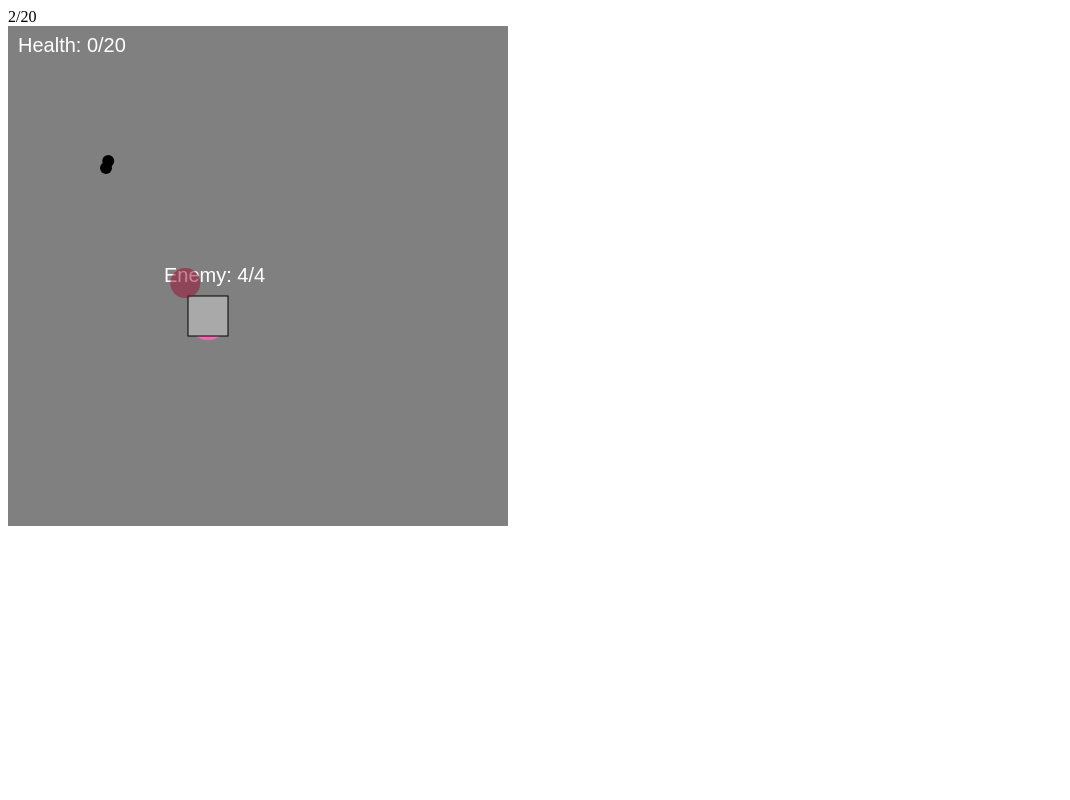
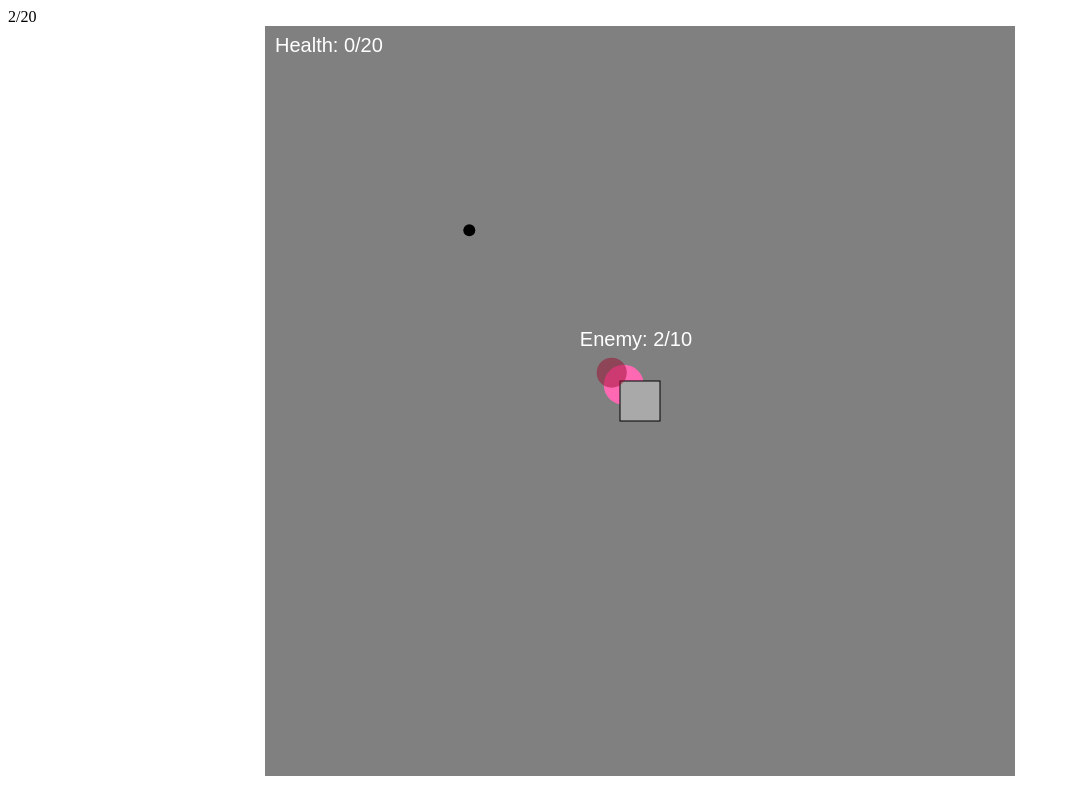
Before and after one commit to elroenalt/pythonProjects, a plain HTML site: page shooter game/main.html in a window 1280 px wide. Shown: the whole page, without its empty margins (0-1070 px from the left). Drawn offline with Linux system fonts and the light colour scheme.

Commit message:
fixed bugs cleaned up stats

```diff
--- a/shooter game/code.js
+++ b/shooter game/code.js
@@ -1,18 +1,30 @@
-const Border = {"x": 500,"y": 500}
 const canvas = document.querySelector('#gameScreen')
 const ctx = canvas.getContext('2d')
-const HitBoxOfSet = 2
-let dificulty = 1;
+const GAME_CONFIG = {
+    BORDER: { x: canvas.width, y: canvas.height },
+    HITBOX_OFFSET: 2,
+    ENEMY_COLORS: [
+        "#FF0000", "#DC143C", "#FFA500", "#800000", "#FF2400",
+        "#6B8E23", "#A0522D", "#006400", "#708090", "#483C32",
+        "#00FFFF", "#8A2BE2", "#7FFF00", "#FFD700", "#FF69B4",
+        "#F5F5F5", "#000000", "#4B0082", "#008080", "#964B00"
+    ],
+    PLAYER_BASE: {
+        SPEED: 2,
+        HEALTH: { MAX: 20, INVULNERABILITY: 10 },
+        PROJECTILE: { COOLDOWN: 50, SPEED: 6, LIFE: 300, DAMAGE: 2 }
+    },
+    ENEMY_BASE: {
+        SPEED: 2,
+        DAMAGE: 2,
+        HEALTH: { MAX: 10, INVULNERABILITY: 10 },
+        MOVE_CHECK_COOLDOWN: 20
+    }
+};
 const mouse = {
     "x": 0,
     "y": 0,
 }
-const enemieColor = [
-    "#FF0000", "#DC143C", "#FFA500", "#800000", "#FF2400",
-    "#6B8E23", "#A0522D", "#006400", "#708090", "#483C32",
-    "#00FFFF", "#8A2BE2", "#7FFF00", "#FFD700", "#FF69B4",
-    "#F5F5F5", "#000000", "#4B0082", "#008080", "#964B00"
-]
 const keys = {
     "w": false,
     "s": false,
@@ -21,15 +33,14 @@ const keys = {
 }
 
 class Entity {
-    constructor(x,y,w,h,vx,vy,rotx,roty,color,stats = {"damage": 20,"health": {"max": 10,"cur":5,"invunerability":10}},type = "entity",form = "circle") {
+    constructor(config = {"dim": {"height": 10, "width": 10},"pos":{"x": 0,"y":0,"rotX":0,"rotY":0},"v": {"x": 0,"y":0},"color": 'red',"stats": {"speed":2,"damage": 20,"health":{"max": 20,"cur":20,"invunerability":10},"projectyle": {"cooldown":50,"speed":6,"life": 20,"damage":2},},},managerInstance) {
         this.active = true
-        this.dim = {"height": h, "width": w,"hitboxHeight": h + HitBoxOfSet, "hitboxWidth": w + HitBoxOfSet}
-        this.v = {"x": vx, "y": vy}
-        this.loc = {"posX":x,"posY":y,"rotX": rotx,"rotY": roty}
-        this.color = color
-        this.type = type;
-        this.form = form;
-        this.stats = stats;
+        this.manager = managerInstance
+        this.dim = {"height": config.dim.height, "width": config.dim.width,"hitboxHeight": config.dim.height + GAME_CONFIG.HITBOX_OFFSET, "hitboxWidth": config.dim.width + GAME_CONFIG.HITBOX_OFFSET}
+        this.v = config.v
+        this.pos = config.pos
+        this.color = config.color
+        this.stats = config.stats;
     }
     tickUpdate() {
         if(!this.active) return
@@ -42,24 +53,24 @@ class Entity {
     draw() {
         ctx.fillStyle = this.color
         ctx.beginPath()
-        ctx.arc(this.loc.posX,this.loc.posY,this.dim.width,0,2*Math.PI)
+        ctx.arc(this.pos.x,this.pos.y,this.dim.width,0,2*Math.PI)
         ctx.fill()
     }
     move() {
-        const newPosX = this.loc.posX + this.v.x
-        const newPosY = this.loc.posY + this.v.y
-        if(newPosX - this.dim.hitboxWidth <= 0 || newPosX + this.dim.hitboxWidth >= Border.x) {
+        const newPosX = this.pos.x + this.v.x
+        const newPosY = this.pos.y + this.v.y
+        if(newPosX - this.dim.hitboxWidth <= 0 || newPosX + this.dim.hitboxWidth >= GAME_CONFIG.BORDER.x) {
             this.v.x *= -1
         }
-        if(newPosY - this.dim.hitboxWidth <= 0 || newPosY + this.dim.hitboxWidth >= Border.y) {
+        if(newPosY - this.dim.hitboxWidth <= 0 || newPosY + this.dim.hitboxWidth >= GAME_CONFIG.BORDER.y) {
             this.v.y *= -1
         }
-        this.loc.posX += this.v.x
-        this.loc.posY += this.v.y
+        this.pos.x += this.v.x
+        this.pos.y += this.v.y
     }
     checkColission(Object2) {
-        const dx = Object2.loc.posX - this.loc.posX
-        const dy = Object2.loc.posY - this.loc.posY
+        const dx = Object2.pos.x - this.pos.x
+        const dy = Object2.pos.y - this.pos.y
         const d = Math.sqrt(Math.pow(dx,2) + Math.pow(dy,2))
         if(d <= Object2.dim.hitboxWidth + this.dim.hitboxWidth) {
             this.collided()
@@ -74,24 +85,18 @@ class Entity {
     }
 }
 class Player extends Entity{
-    constructor(x, y, w, h, vx, vy, rotx, roty, color,stats = {"speed":2,"damage": 20,"health":{"max": 20,"cur":20,"invunerability":10},"projectyle": {"cooldown":50,"speed":6,"life": 20,"damage":2},}, type ="player", form = 'circle') {
-        super(x, y, w, h, vx, vy, rotx, roty, color, type, form);
-        this.stats = stats
-        this.type = type;
-        this.form = form;
-        this.invunerable = stats.health.invunerability;
+    constructor(config = {"dim": {"height": 10, "width": 10},"pos":{"x": 0,"y":0,"rotX":0,"rotY":0},"v": {"x": 0,"y":0},"color": 'red',"stats": {"speed":2,"damage": 20,"health":{"max": 20,"cur":20,"invunerability":10},"projectyle": {"cooldown":50,"speed":6,"life": 20,"damage":2},},},managerInstance) {
+        super(config, managerInstance);
+        this.invunerable = this.stats.health.invunerability;
         this.projectylCooldown = this.stats.projectyle.cooldown
 
     }
-    drawAimHelper() {
-
-    }
     shootProjectyles() {
-        const dx = mouse.x - this.loc.posX
-        const dy = mouse.y - this.loc.posY
+        const dx = mouse.x - this.pos.x
+        const dy = mouse.y - this.pos.y
         const radians = Math.atan2(dy, dx)
-        const x = this.loc.posX + Math.cos(radians) * 40
-        const y = this.loc.posY + Math.sin(radians) * 40
+        const x = this.pos.x + Math.cos(radians) * 40
+        const y = this.pos.y + Math.sin(radians) * 40
         ctx.fillStyle = 'rgba(156, 9, 46, 0.5)'
         ctx.beginPath()
         ctx.arc(x, y,15,0,2*Math.PI)
@@ -100,12 +105,29 @@ class Player extends Entity{
             this.projectylCooldown = this.stats.projectyle.cooldown
             const vx = Math.cos(radians) * this.stats.projectyle.speed
             const vy = Math.sin(radians) * this.stats.projectyle.speed
-            Projectyles.push(new Projectyle(x,y,6,6,vx,vy,0,0,'black',{"damage": 2,"life": 300,"penetrate": 1}))
+            this.manager.Projectyles.push(new Projectyle({
+                "dim": {
+                    "height": 6,
+                    "width": 6},
+                "pos":{
+                    "x": x,
+                    "y":y,
+                    "rotX":0,
+                    "rotY":0},
+                "v": {
+                    "x": vx,
+                    "y":vy,},
+                "color": 'black',
+                "stats": {
+                    "life":this.stats.projectyle.life,
+                    "penetrate":this.stats.projectyle.penetrate,
+                    "damage":this.stats.projectyle.damage},}
+                ,this.manager))
         }
     }
     draw() {
-        const x = this.loc.posX - this.dim.width;
-        const y = this.loc.posY - this.dim.height;
+        const x = this.pos.x - this.dim.width;
+        const y = this.pos.y - this.dim.height;
         const width = this.dim.width * 2;
         const height = this.dim.height * 2;
 
@@ -122,7 +144,6 @@ class Player extends Entity{
         }
         this.invunerable -= 1;
         this.projectylCooldown -= 1;
-        this.drawAimHelper()
         this.handelKeyInput()
         this.checkAllColl()
         super.tickUpdate()
@@ -130,8 +151,8 @@ class Player extends Entity{
         drawText(`Health: ${this.stats.health.cur}/${this.stats.health.max}`,10,20)
     }
     checkAllColl() {
-        for(let entity of Entities) {
-            if(entity.type == "player" || !entity.active) {continue}
+        for(let entity of this.manager.Entities) {
+            if(entity === this || !entity.active) {continue}
             const collided = this.checkColission(entity)
             if(collided) {
                 this.hitEntity(entity)
@@ -158,11 +179,9 @@ class Player extends Entity{
 
 }
 class Projectyle extends Entity {
-    constructor(x = 0, y = 0, w = 10, h = 10, vx = 0, vy = 0, rotx = 0, roty = 0, color = 'black', stats = {"damage": 20,"life": 300,"penetrate": 1}, type ="Projectyle", form = 'circle') {
-        super(x, y, w, h, vx, vy, rotx, roty, color, type, form);
-        this.type = type;
-        this.form = form;
-        this.stats = stats
+    constructor(config = {"dim": {"height": 10, "width": 10},"pos":{"x": 0,"y":0,"rotX":0,"rotY":0},"v": {"x": 0,"y":0},"color": 'red',"stats": {"life":300,"penetrate":1,"damage":2},},managerInstance) {
+        super(config, managerInstance);
+        this.type = "Projectyle";
     }
     tickUpdate() {
         this.stats.life -= 1;
@@ -176,7 +195,7 @@ class Projectyle extends Entity {
         super.move()
     }
     checkAllColl() {
-        for(let entity of Entities) {
+        for(let entity of this.manager.Entities) {
             if(!entity.active) {continue}
             const collided = this.checkColission(entity)
             if(collided) {
@@ -193,24 +212,20 @@ class Projectyle extends Entity {
     }
 }
 class Enemy extends Entity {
-    constructor(x, y, w, h, vx, vy, rotx, roty, color,stats = {"speed":2,"moveCheckCooldown": 20,"damage": 2,"health":{"max": 10,"cur":5,"invunerability":10}} , type ="enemy", form = 'circle') {
-        super(x, y, w, h, vx, vy, rotx, roty, color, type, form);
-        this.speed = 2;
-        this.type = type;
-        this.form = form;
-        this.stats = stats
-        this.moveCoolown = this.stats.moveCheckCooldown
+    constructor(config = {"dim": {"height": 10, "width": 10},"pos":{"x": 0,"y":0,"rotX":0,"rotY":0},"v": {"x": 0,"y":0},"color": 'red',"stats": {"moveCheckCooldown": 10,"speed":2,"damage": 20,"health":{"max": 20,"cur":20,"invunerability":10},},},managerInstance) {
+        super(config, managerInstance);
+        this.moveCooldown = this.stats.moveCheckCooldown
     }
     tickUpdate() {
-        this.moveCoolown-= 1;
+        this.moveCooldown-= 1;
         super.tickUpdate()
-        drawText(`Enemy: ${this.stats.health.cur}/${this.stats.health.max}`,this.loc.posX- this.dim.hitboxWidth * 2,this.loc.posY - this.dim.hitboxHeight * 2)
+        drawText(`Enemy: ${this.stats.health.cur}/${this.stats.health.max}`,this.pos.x- this.dim.hitboxWidth * 2,this.pos.y- this.dim.hitboxHeight * 2)
     }
     move() {
-        if(this.moveCoolown <= 0) {
-            this.moveCoolown= this.stats.moveCheckCooldown
-            const dx = player.loc.posX - this.loc.posX
-            const dy = player.loc.posY - this.loc.posY
+        if(this.moveCooldown <= 0) {
+            this.moveCooldown= this.stats.moveCheckCooldown
+            const dx = this.manager.player.pos.x - this.pos.x
+            const dy = this.manager.player.pos.y - this.pos.y
             const radians = Math.atan2(dy, dx)
             const vx = Math.cos(radians)  * this.stats.speed
             const vy = Math.sin(radians) * this.stats.speed
@@ -220,75 +235,121 @@ class Enemy extends Entity {
         super.move()
     }
 }
-class WaveManager {
-    constructor(baseV = {"maxHealth": 4, "speed": 2,"damage":2,"enemyCount":1}) {
-        this.baseV = baseV
+class GameManager {
+    constructor() {
         this.Wave = 0
+        this.player = new Player({
+            "dim": {
+                "height": 20,
+                "width": 20},
+            "pos":{
+                "x": GAME_CONFIG.BORDER.x /2,
+                "y":GAME_CONFIG.BORDER.y/2,
+                "rotX":0,
+                "rotY":0},
+            "v": {
+                "x": 0,
+                "y":0},
+            "color": 'blue',
+            "stats": {
+                "speed":GAME_CONFIG.PLAYER_BASE.SPEED,
+                "damage": 2,
+                "health":{
+                    "max": GAME_CONFIG.PLAYER_BASE.HEALTH.MAX,
+                    "cur":GAME_CONFIG.PLAYER_BASE.HEALTH.MAX,
+                    "invunerability":GAME_CONFIG.PLAYER_BASE.HEALTH.INVULNERABILITY},
+                "projectyle": {
+                    "cooldown":GAME_CONFIG.PLAYER_BASE.PROJECTILE.COOLDOWN,
+                    "speed":GAME_CONFIG.PLAYER_BASE.PROJECTILE.SPEED,
+                    "life": GAME_CONFIG.PLAYER_BASE.PROJECTILE.LIFE,
+                    "damage":GAME_CONFIG.PLAYER_BASE.PROJECTILE.DAMAGE,
+                    "penetrate": 1
+                },},}
+            ,this)
+        this.Projectyles = [
+
+        ]
+        this.Entities = [
+
+        ]
+        requestAnimationFrame(this.gameLoop)
     }
     spawnNewWave() {
-        const health = this.baseV.maxHealth + (5 * this.Wave) + (1.5 * Math.pow(this.Wave, 2));
-        const speed = this.baseV.speed + (0.1 * this.Wave) + (0.01 * Math.pow(this.Wave, 2));
-        const damage = Math.floor((this.baseV.damage + (1 * this.Wave) + (0.3 * Math.pow(this.Wave, 2))));
-        const EnemyCount = Math.ceil(this.baseV.enemyCount + (this.Wave / 5) + (Math.pow(this.Wave, 2) / 200));
-        console.log(EnemyCount)
+        const health = Math.floor(GAME_CONFIG.ENEMY_BASE.HEALTH.MAX + 2*Math.cbrt(Math.pow(this.Wave,2.5)));
+        const speed = GAME_CONFIG.ENEMY_BASE.SPEED + (0.1 * this.Wave) + (0.01 * Math.pow(this.Wave, 2));
+        const damage = Math.floor((GAME_CONFIG.ENEMY_BASE.DAMAGE + (1 * this.Wave) + (0.3 * Math.pow(this.Wave, 2))));
+        const EnemyCount = Math.ceil(1 + (this.Wave / 5) + (Math.pow(this.Wave, 2) / 200));
         for(let i = 0; i < EnemyCount; i++) {
-            const x = 200;
-            const y = 200;
+            const x = 100;
+            const y = 100;
             const size = 20;
-            const color = enemieColor[randInt(0,20)]
-            const stats = {
-                "speed":speed,
-                "moveCheckCooldown": 10,
-                "damage": damage,
-                "health":{"max": health,"cur":health,"invunerability":10}
-            }
-            Entities.push(
-                new Enemy(x,y,size,size,0,0,0,0,color,stats)
+            const color = GAME_CONFIG.ENEMY_COLORS[randInt(0,20)]
+            this.Entities.push(
+                new Enemy({
+                    "dim": {
+                        "height": size,
+                        "width": size},
+                    "pos":{
+                        "x": x,
+                        "y":y,
+                        "rotX":0,
+                        "rotY":0},
+                    "v": {
+                        "x": 0,
+                        "y":0},
+                    "color": color,
+                    "stats": {
+                        "moveCheckCooldown": GAME_CONFIG.ENEMY_BASE.MOVE_CHECK_COOLDOWN,
+                        "speed":speed,
+                        "damage": damage,
+                        "health":{
+                            "max": health,
+                            "cur": health,
+                            "invunerability": GAME_CONFIG.ENEMY_BASE.MOVE_CHECK_COOLDOWN},
+                        },}
+                    ,this)
             )
         }
         this.Wave += 1
     }
+    gameLoop = () => {
+        if(gameRunning) {
+            if(!this.player.active) return
+                this.EntityUpdate()
+            }else {
+        }
+        requestAnimationFrame(this.gameLoop)
+    }
+    EntityUpdate() {
+        ctx.clearRect(0,0,GAME_CONFIG.BORDER.x,GAME_CONFIG.BORDER.y)
+        for(let entity of this.Entities) {
+            entity.tickUpdate()
+        }
+        for(let projectyle of this.Projectyles) {
+            projectyle.tickUpdate()
+        }
+        this.Entities = this.Entities.filter(entity => entity.active);
+        this.Projectyles = this.Projectyles.filter(projectyl => projectyl.active);
+        if(this.Entities.length == 0) {
+           this.spawnNewWave()
+        }
+        this.player.tickUpdate()
+    }
 }
-let Projectyles = [
-
-]
-let Entities = [
-
-]
+class HomeScreen {
+    constructor() {
+        this.show = true
+    }
+}
 let gameRunning = true
-const waveManager = new WaveManager()
-const player = new Player(200,290,20,20,0,0,0,0,'blue')
-function gameLoop() {
-    if(gameRunning) {
-        if(!player.active) return
-        EntityUpdate()
-    }else {
-    }
-    requestAnimationFrame(gameLoop)
-}
+const waveManager = new GameManager(baseV = {"maxHealth": 4, "speed": 2,"damage":2,"enemyCount":1},playerStats = {"projectyle": {"cooldown":50,"speed":6,"life": 20,"damage":2},"speed":2,"health": 20})
 function gamePaused() {
     ctx.fillStyle = "rgba(255, 0, 179, 0.005)"
-    ctx.fillRect(0,0,Border.x,Border.y)
+    ctx.fillRect(0,0,GAME_CONFIG.BORDER.x,GAME_CONFIG.BORDER.y)
 
-    drawText("Game Paused",Border.x/2,Border.y/2-40, fontColor = 'black', fontSize = '50px', fontFamily = 'sans-serif',textAlign = 'center',textBaseline = 'middle')
-    drawText("click ESC to unPause",Border.x/2,Border.y/2+50, fontColor = 'black', fontSize = '40px', fontFamily = 'sans-serif',textAlign = 'center',textBaseline = 'middle')
+    drawText("Game Paused",GAME_CONFIG.BORDER.x/2,GAME_CONFIG.BORDER.y/2-40, fontColor = 'black', fontSize = '50px', fontFamily = 'sans-serif',textAlign = 'center',textBaseline = 'middle')
+    drawText("click ESC to unPause",GAME_CONFIG.BORDER.x/2,GAME_CONFIG.BORDER.y/2+50, fontColor = 'black', fontSize = '40px', fontFamily = 'sans-serif',textAlign = 'center',textBaseline = 'middle')
 }
-function EntityUpdate() {
-    ctx.clearRect(0,0,Border.x,Border.y)
-    for(let entity of Entities) {
-        entity.tickUpdate()
-    }
-    for(let projectyle of Projectyles) {
-        projectyle.tickUpdate()
-    }
-    Entities = Entities.filter(entity => entity.active);
-    Projectyles = Projectyles.filter(projectyl => projectyl.active);
-    if(Entities.length == 0) {
-        waveManager.spawnNewWave()
-    }
-    player.tickUpdate()
-}
-requestAnimationFrame(gameLoop)
 document.addEventListener('keydown', (e) => {
     const key = e.key
     if(e.key === 'Escape') {
--- a/shooter game/main.html
+++ b/shooter game/main.html
@@ -8,7 +8,7 @@
 <body>
     <div id="gameScreenContainer">
         <div id="healthBar">2/20</div>
-        <canvas id="gameScreen" height="500" width="500"></canvas>
+        <canvas id="gameScreen" height="750" width="750"></canvas>
     </div>
 </body>
 <script src="code.js"></script>
--- a/shooter game/style.css
+++ b/shooter game/style.css
@@ -2,7 +2,11 @@
 
 #gameScreen {
     background-color: gray;
-    color: rgba(255, 0, 217, 0.363)
+    color: rgba(255, 0, 217, 0.363);
+    position: relative;
+    left: 50%;
+    top: 50%;
+    transform: translate(-50%,0rem);
 }
 #HealthBar {
     font-family: 'VT323', cursive;
```
